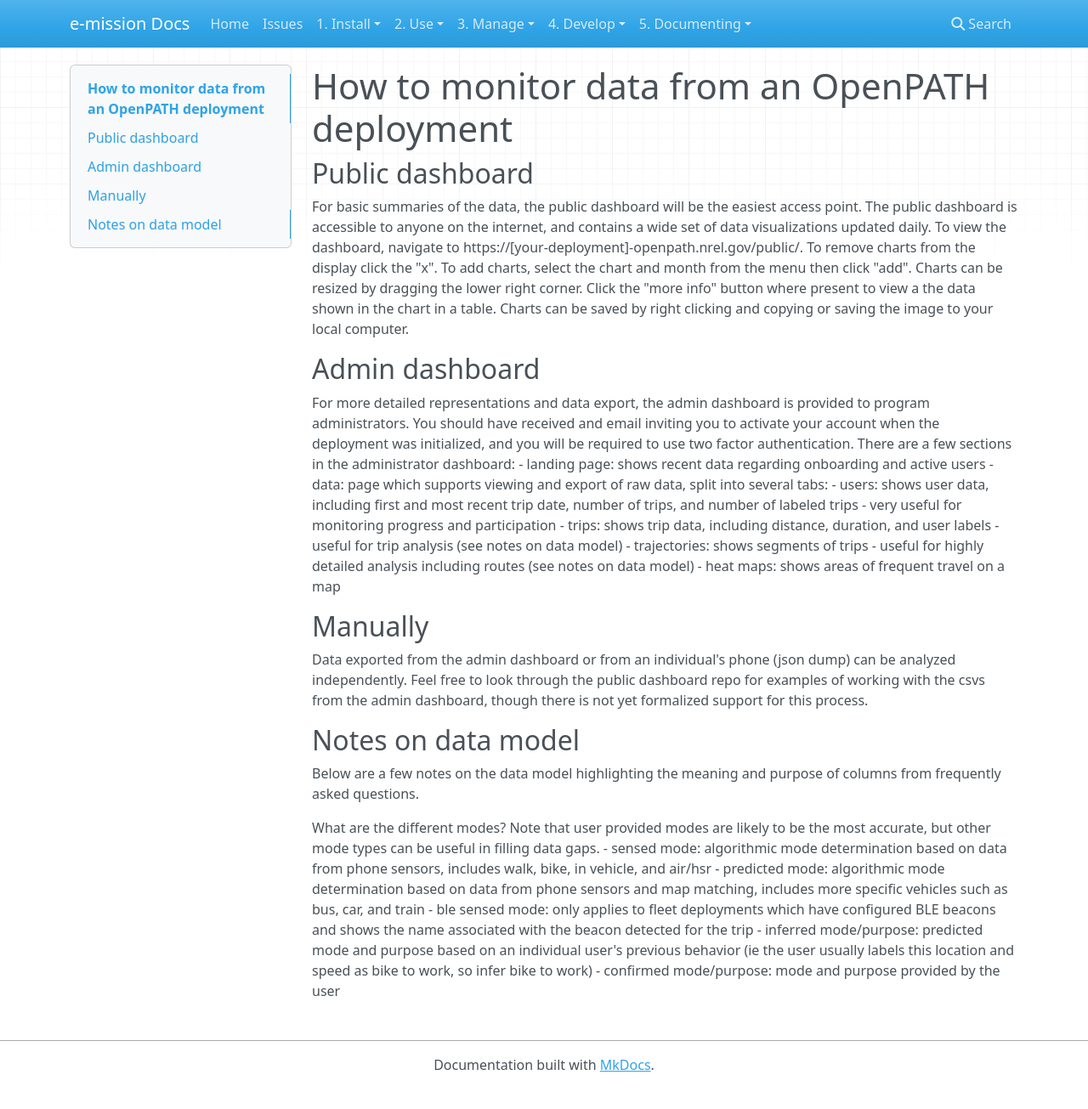
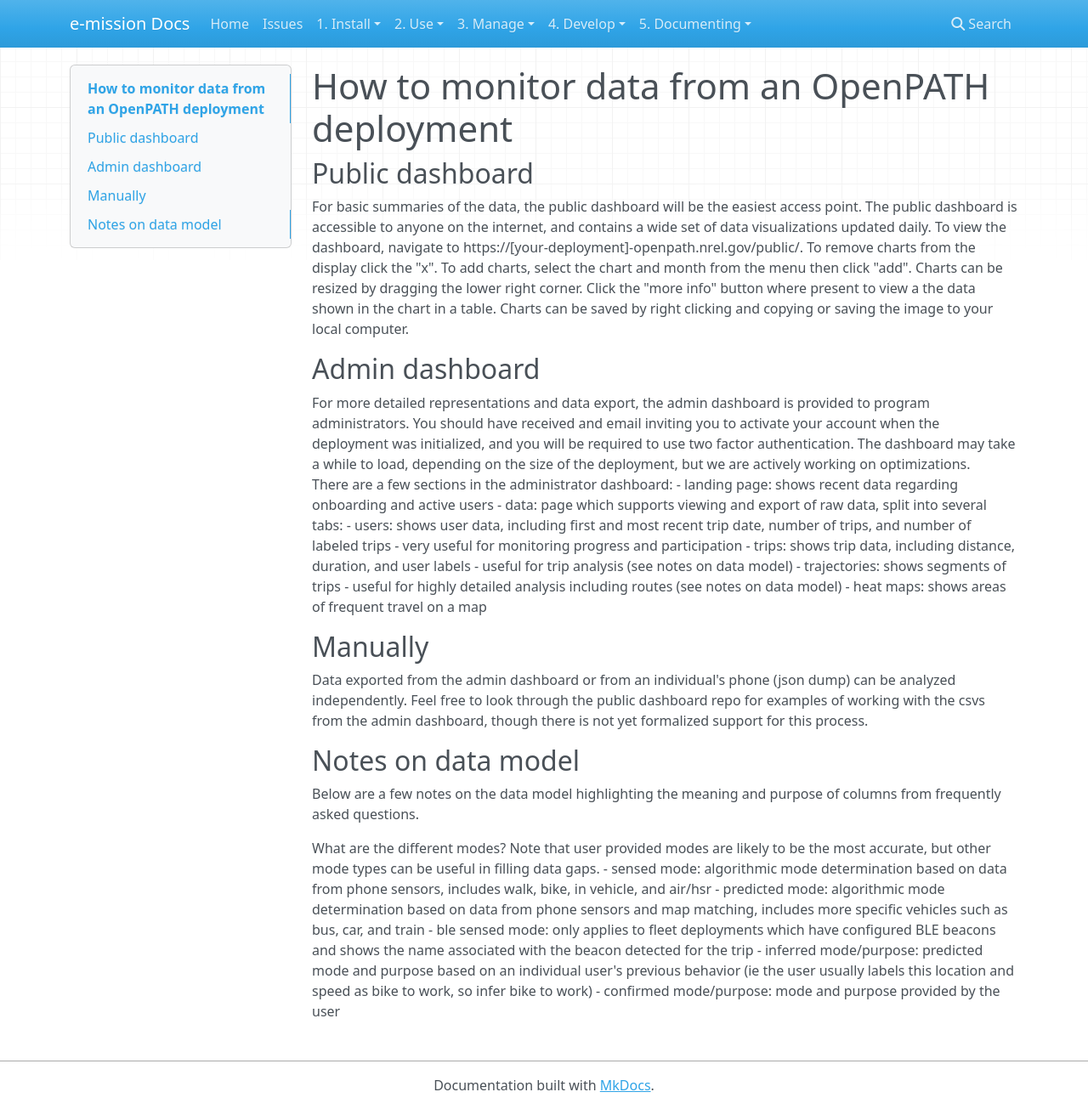
Before and after one commit to e-mission/e-mission-docs, an MkDocs documentation site: the page built from docs/use/data_monitoring.md, in a window 1280 px wide and 1305 px high. Shown: the whole window at 85% size. Built offline with MkDocs 1.6.1, drawn with Linux system fonts in a browser that asks for light colours; nearby versions of some CDN libraries.

Commit message:
add note on loading

```diff
--- a/docs/use/data_monitoring.md
+++ b/docs/use/data_monitoring.md
@@ -4,7 +4,8 @@
 For basic summaries of the data, the public dashboard will be the easiest access point. The public dashboard is accessible to anyone on the internet, and contains a wide set of data visualizations updated daily. To view the dashboard, navigate to https://[your-deployment]-openpath.nrel.gov/public/. To remove charts from the display click the "x". To add charts, select the chart and month from the menu then click "add". Charts can be resized by dragging the lower right corner. Click the "more info" button where present to view a the data shown in the chart in a table. Charts can be saved by right clicking and copying or saving the image to your local computer.
 
 ## Admin dashboard
-For more detailed representations and data export, the admin dashboard is provided to program administrators. You should have received and email inviting you to activate your account when the deployment was initialized, and you will be required to use two factor authentication. There are a few sections in the administrator dashboard:
+For more detailed representations and data export, the admin dashboard is provided to program administrators. You should have received and email inviting you to activate your account when the deployment was initialized, and you will be required to use two factor authentication. The dashboard may take a while to load, depending on the size of the deployment, but we are actively working on optimizations.
+There are a few sections in the administrator dashboard:
 - landing page: shows recent data regarding onboarding and active users
 - data: page which supports viewing and export of raw data, split into several tabs:
   - users: shows user data, including first and most recent trip date, number of trips, and number of labeled trips - very useful for monitoring progress and participation
```
